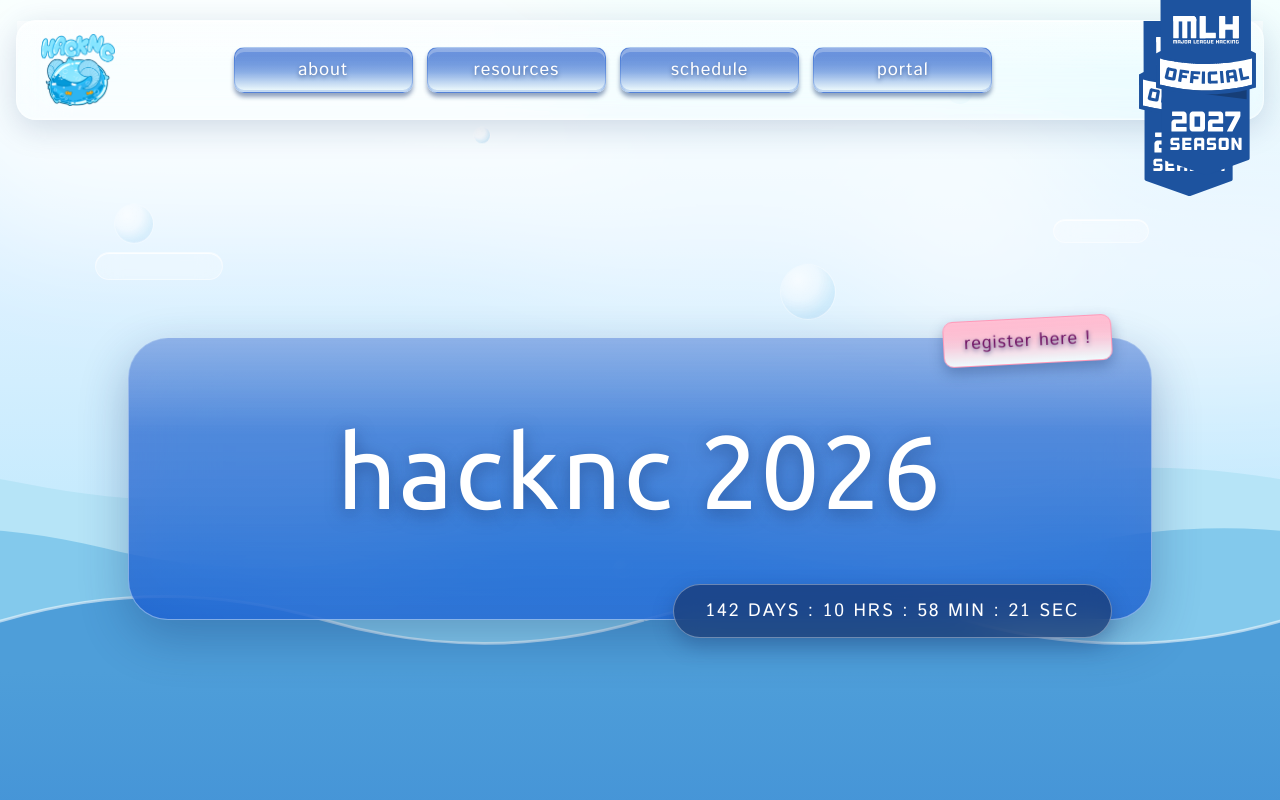
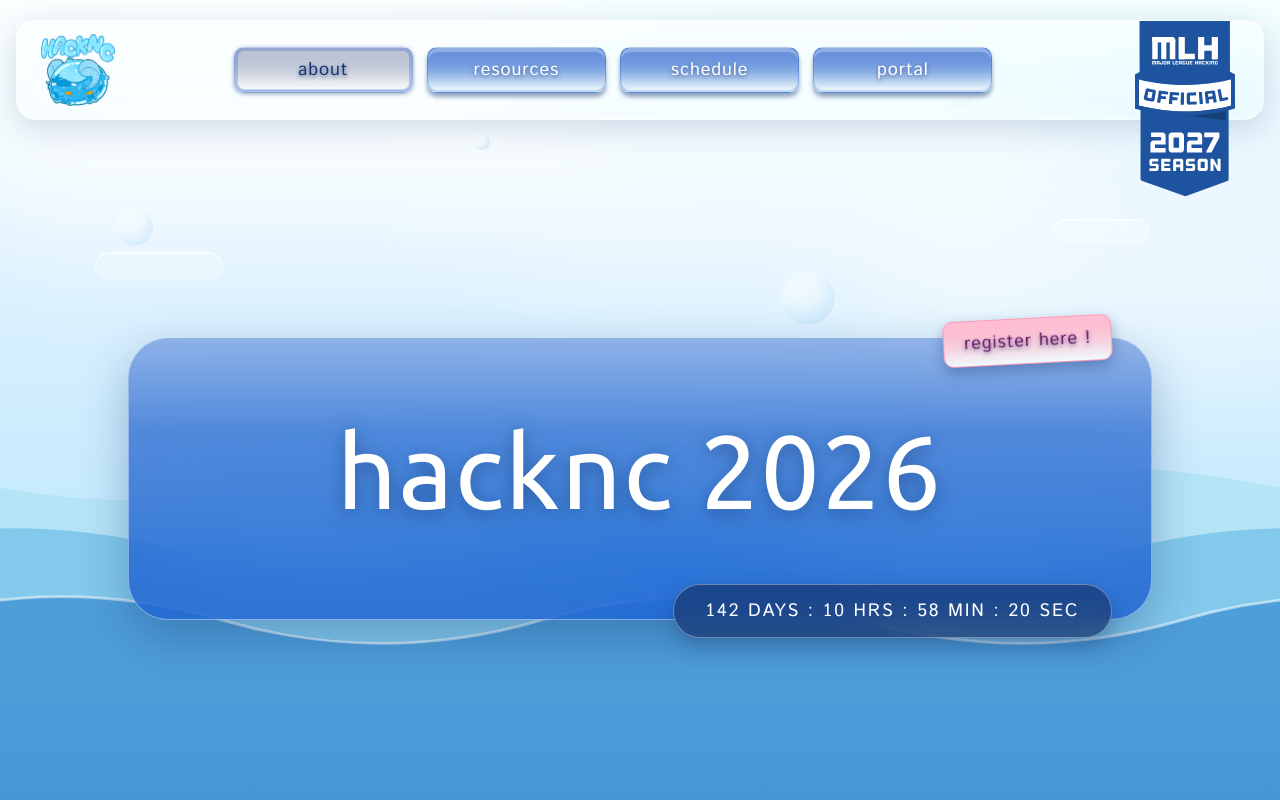
Before and after one commit to HackNC/fall2026, a Next.js app: page / in a window 1280 px wide. Shown: the top 800 px of the page. Built offline with nearby package versions, Linux system fonts and the light colour scheme.

Commit message:
feat: adjusted page to single-page architecture

```diff
--- a/app/globals.css
+++ b/app/globals.css
@@ -86,6 +86,20 @@
   background: var(--background);
   color: var(--foreground);
   font-family: var(--font-geist-sans), Arial, Helvetica, sans-serif;
+}
+
+html {
+  scroll-behavior: smooth;
+}
+
+@media (prefers-reduced-motion: reduce) {
+  html {
+    scroll-behavior: auto;
+  }
+}
+
+section[id] {
+  scroll-margin-top: 7rem;
 }
 
 /*
--- a/app/layout.tsx
+++ b/app/layout.tsx
@@ -1,7 +1,6 @@
 import type { Metadata } from "next";
 import { Geist, Geist_Mono, Istok_Web, Ubuntu } from "next/font/google";
 import Footer from "@/components/Footer";
-import MLHBadge from "@/components/MLHBadge";
 import Navigation from "@/components/Navigation";
 import "./globals.css";
 
@@ -40,8 +39,6 @@
   children: React.ReactNode;
 }>) {
   return (
-    <>
-      <MLHBadge />
     <html
       lang="en"
       className={`${geistSans.variable} ${geistMono.variable} ${ubuntu.variable} ${istokWeb.variable} h-full antialiased`}
@@ -58,6 +55,5 @@
         <Footer />
       </body>
     </html>
-    </>
   );
 }
--- a/app/page.tsx
+++ b/app/page.tsx
@@ -1,5 +1,8 @@
 import FaqPlaylist from "@/components/FaqPlaylist";
 import Hero from "@/components/Hero";
+import AboutSection from "@/components/AboutSection";
+import ResourceList from "@/components/ResourceList";
+import Schedule from "@/components/Schedule";
 import Sponsors from "@/components/Sponsors";
 import WaterBackdrop from "@/components/WaterBackdrop";
 import WhatIsHackNC from "@/components/WhatIsHackNC";
@@ -17,10 +20,31 @@
       <WaterBackdrop />
 
       <div className="mx-auto w-full max-w-7xl space-y-24 sm:space-y-32">
-        <Hero />
-        <WhatIsHackNC />
-        <FaqPlaylist />
-        <Sponsors />
+        <section id="home" aria-label="Home">
+          <Hero />
+        </section>
+
+        <section id="what-is-hacknc" aria-label="What is HackNC">
+          <WhatIsHackNC />
+        </section>
+
+        <section id="faq" aria-label="FAQ">
+          <FaqPlaylist />
+        </section>
+
+        <section id="sponsors" aria-label="Sponsors">
+          <Sponsors />
+        </section>
+
+        <AboutSection />
+
+        <section id="resources" aria-labelledby="resources-heading">
+          <ResourceList />
+        </section>
+
+        <section id="schedule" aria-labelledby="schedule-heading">
+          <Schedule />
+        </section>
       </div>
     </main>
   );
--- /dev/null
+++ b/components/AboutSection.tsx
@@ -0,0 +1,36 @@
+"use client";
+
+import { useEffect, useRef, useState } from "react";
+import BriefHistory from "@/components/BriefHistory";
+import MeetOurTeam from "@/components/MeetOurTeam";
+import WiiCursor from "@/components/WiiCursor";
+
+export default function AboutSection() {
+  const sectionRef = useRef<HTMLElement | null>(null);
+  const [isActive, setIsActive] = useState(false);
+
+  useEffect(() => {
+    const section = sectionRef.current;
+    if (!section) return;
+
+    const observer = new IntersectionObserver(
+      ([entry]) => {
+        setIsActive(entry.isIntersecting && entry.intersectionRatio >= 0.3);
+      },
+      {
+        threshold: [0, 0.3, 0.6],
+      }
+    );
+
+    observer.observe(section);
+    return () => observer.disconnect();
+  }, []);
+
+  return (
+    <section id="about" ref={sectionRef} aria-labelledby="team-heading">
+      {isActive ? <WiiCursor /> : null}
+      <MeetOurTeam />
+      <BriefHistory />
+    </section>
+  );
+}
--- a/components/MLHBadge.tsx
+++ b/components/MLHBadge.tsx
@@ -1,15 +1,24 @@
-export default function MLHBadge() {
+type MLHBadgeProps = {
+  rightOffset?: string;
+  zIndex?: number;
+};
+
+export default function MLHBadge({
+  rightOffset = "clamp(8px, 3vw, 24px)",
+  zIndex = 50,
+}: MLHBadgeProps) {
   return (
     <a
       id="mlh-trust-badge"
       href="https://www.mlh.com/seasons/2026/events"
       target="_blank"
       rel="noreferrer"
+      className="rounded-md focus-visible:outline-2 focus-visible:outline-offset-2 focus-visible:outline-royal"
       style={{
         position: "fixed",
         top: 0,
-        right: "clamp(8px, 3vw, 24px)",
-        zIndex: 50,
+        right: rightOffset,
+        zIndex,
         width: "clamp(70px, 20vw, 100px)",
         minWidth: "70px",
         maxWidth: "120px",
--- a/components/WaterBackdrop.tsx
+++ b/components/WaterBackdrop.tsx
@@ -10,10 +10,9 @@
  * colour. Layers move at different rates as the page scrolls, and the water
  * itself drifts sideways on its own so it reads as moving even at rest.
  *
- * The whole scene fades out across the first viewport, because the mockups
- * only show water behind the hero; everything below it sits on the flat page
- * backdrop. What is left once it fades is `--background`, which is the same
- * pale blue, so the handover is invisible.
+ * The scene eases down in intensity across the first viewport but keeps a
+ * low-opacity presence after that, so the single-page layout has one
+ * continuous backdrop from top to bottom.
  */
 
 /*
@@ -122,7 +121,7 @@
     >
       <div
         className="absolute inset-0"
-        style={{ opacity: "calc(1 - var(--scroll-hero))" }}
+        style={{ opacity: "calc(1 - (var(--scroll-hero) * 0.7))" }}
       >
         {/* Sky. The only layer that never moves. */}
         <div className="absolute inset-0 bg-linear-to-b from-[#f4fffe] from-0% via-[#dff2ff] via-30% to-[#a9e2fb] to-100%" />
```
Lines whose indentation alone changed are shown as unchanged.
